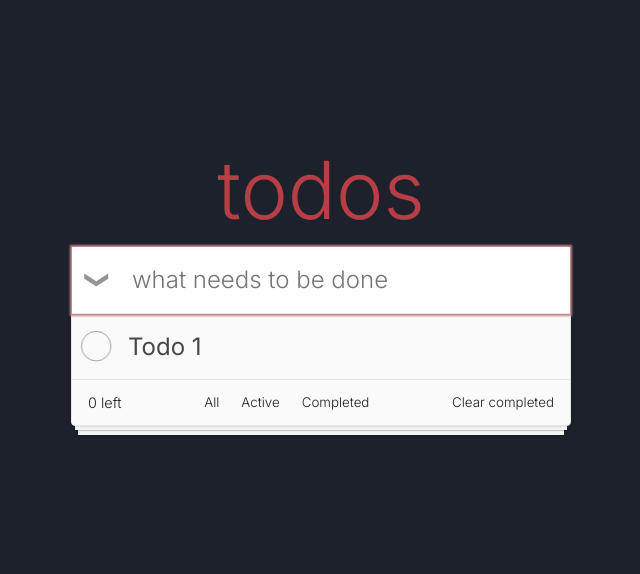
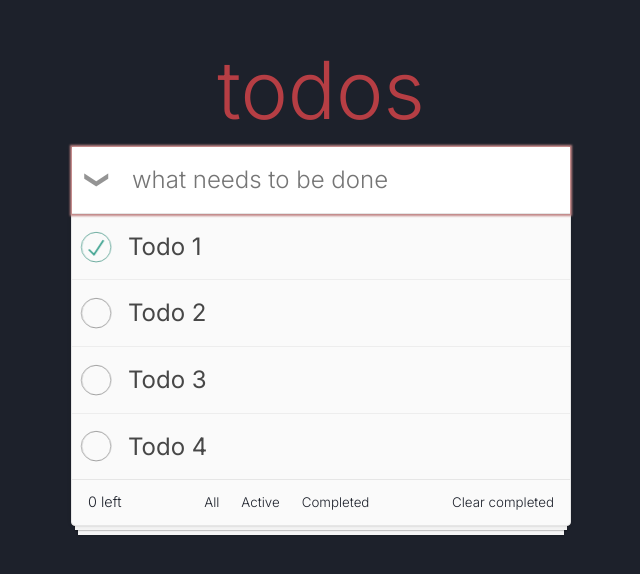
Before and after one commit to weasel-0/Todo, a Svelte app: page / in a window 1280 px wide. Shown: the part 120-694 px from the top of the page, without its empty margins (319-959 px from the left). Built offline with nearby package versions, Linux system fonts and the light colour scheme.

Commit message:
functionality added : add new todos

```diff
--- /dev/null
+++ b/src/components/AddTodo.svelte
@@ -0,0 +1,73 @@
+<script>
+    export let addTodo
+    export let toggleCompleted
+    export let todosAmount
+
+    let todo = ''
+
+    function handleSubmit() {
+        addTodo(todo)
+        todo = ''
+    }
+</script>
+
+<form on:submit|preventDefault={handleSubmit}>
+    {#if todosAmount > 0}
+        <input
+            on:click={toggleCompleted}
+            type="checkbox"
+            id="toggle-all"
+            class="toggle-all"
+        />
+        <label aria-label="Mark all as complete" for="toggle-all">
+            Mark all as complete</label
+        >
+    {/if}
+    <!-- svelte-ignore a11y-autofocus -->
+    <input
+        bind:value={todo}
+        id="new-todo"
+        class="new-todo"
+        type="text"
+        placeholder="what needs to be done"
+        autofocus
+    />
+</form>
+
+<style>
+    /* Add todo */
+
+    .toggle-all {
+        width: 1px;
+        height: 1px;
+        position: absolute;
+        opacity: 0;
+    }
+
+    .toggle-all + label {
+        position: absolute;
+        font-size: 0;
+    }
+
+    .toggle-all + label:before {
+        content: '❯';
+        display: block;
+        padding: var(--spacing-16);
+        font-size: var(--font-24);
+        color: var(--color-gray-58);
+        transform: rotate(90deg);
+    }
+
+    .toggle-all:checked + label:before {
+        color: var(--color-gray-28);
+    }
+
+    .new-todo {
+        width: 100%;
+        padding: var(--spacing-16);
+        padding-left: 60px;
+        font-size: var(--font-24);
+        border: none;
+        border-bottom: 1px solid var(--shadow-1);
+    }
+</style>
--- a/src/components/Todos.svelte
+++ b/src/components/Todos.svelte
@@ -1,35 +1,70 @@
+<script>
+    import AddTodo from '$root/components/AddTodo.svelte'
+    //state
+    let todos = [
+        { id: '1e4a59703af84', text: 'Todo 1', completed: true },
+        { id: '9e09bcd7b9349', text: 'Todo 2', completed: false },
+        { id: '9e4273a51a37c', text: 'Todo 3', completed: false },
+        { id: '53ae48bf605cc', text: 'Todo 4', completed: false },
+    ]
+
+    //debug
+    $: console.log(todos)
+
+    //computed values
+    $: todosAmount = todos.length
+
+    //methods
+    function generateRandomId() {
+        return Math.random().toString(16).slice(2)
+    }
+
+    function addTodo(todo) {
+        let newTodo = {
+            id: generateRandomId(),
+            text: todo,
+            completed: false,
+        }
+        todos = [...todos, newTodo]
+    }
+
+    function toggleCompleted(event) {
+        let { checked } = event.target
+        todos = todos.map((todo) => ({
+            ...todo,
+            completed: checked,
+        }))
+    }
+</script>
+
 <main>
     <h1 class="title">todos</h1>
     <section class="todos">
-        <form>
-            <input type="checkbox" id="toggle-all" class="toggle-all" />
-            <label aria-label="Mark all as complete" for="toggle-all">
-                Mark all as complete</label
-            >
-            <input
-                id="new-todo"
-                class="new-todo"
-                type="text"
-                placeholder="what needs to be done"
-                autofocus
-            />
-        </form>
+        <AddTodo {addTodo} {toggleCompleted} {todosAmount} />
+        {#if todosAmount}
             <ul class="todo-list">
+                {#each todos as todo (todo.id)}
                     <li class="todo">
                         <div class="todo-item">
                             <div>
-                        <input id="todo" class="toggle" type="checkbox" />
+                                <input
+                                    checked={todo.completed}
+                                    id="todo"
+                                    class="toggle"
+                                    type="checkbox"
+                                />
                                 <label
                                     aria-label="check todo"
                                     class="todo-check"
                                     for="todo"
                                 />
                             </div>
-                    <span class="todo-text">Todo 1</span>
+                            <span class="todo-text">{todo.text}</span>
                             <button aria-label="Remove todo" class="remove" />
                         </div>
                         <!-- <input type="text" class="edit" autofocus> -->
                     </li>
+                {/each}
             </ul>
             <div class="actions">
                 <span class="todo-count">0 left</span>
@@ -40,6 +75,7 @@
                 </div>
                 <button class="clear-completed">Clear completed</button>
             </div>
+        {/if}
     </section>
 </main>
 
@@ -94,42 +130,6 @@
             0 16px 0 -6px hsl(0, 0%, 96%),
             0 17px 2px -6px hsla(0, 0%, 0%, 0.2);
         z-index: -1;
-    }
-
-    /* Add todo */
-
-    .toggle-all {
-        width: 1px;
-        height: 1px;
-        position: absolute;
-        opacity: 0;
-    }
-
-    .toggle-all + label {
-        position: absolute;
-        font-size: 0;
-    }
-
-    .toggle-all + label:before {
-        content: '❯';
-        display: block;
-        padding: var(--spacing-16);
-        font-size: var(--font-24);
-        color: var(--color-gray-58);
-        transform: rotate(90deg);
-    }
-
-    .toggle-all:checked + label:before {
-        color: var(--color-gray-28);
-    }
-
-    .new-todo {
-        width: 100%;
-        padding: var(--spacing-16);
-        padding-left: 60px;
-        font-size: var(--font-24);
-        border: none;
-        border-bottom: 1px solid var(--shadow-1);
     }
 
     /* Todo */
```
Lines whose indentation alone changed are shown as unchanged.
